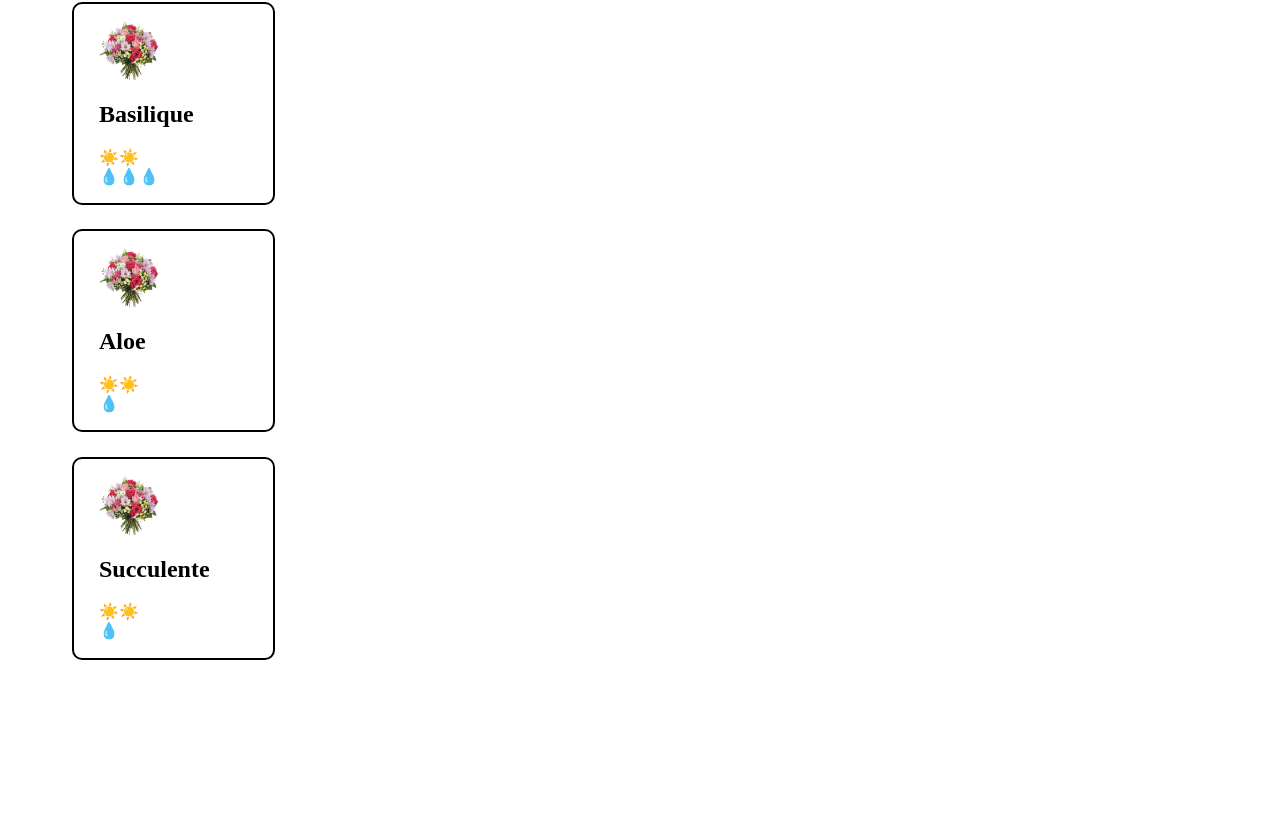
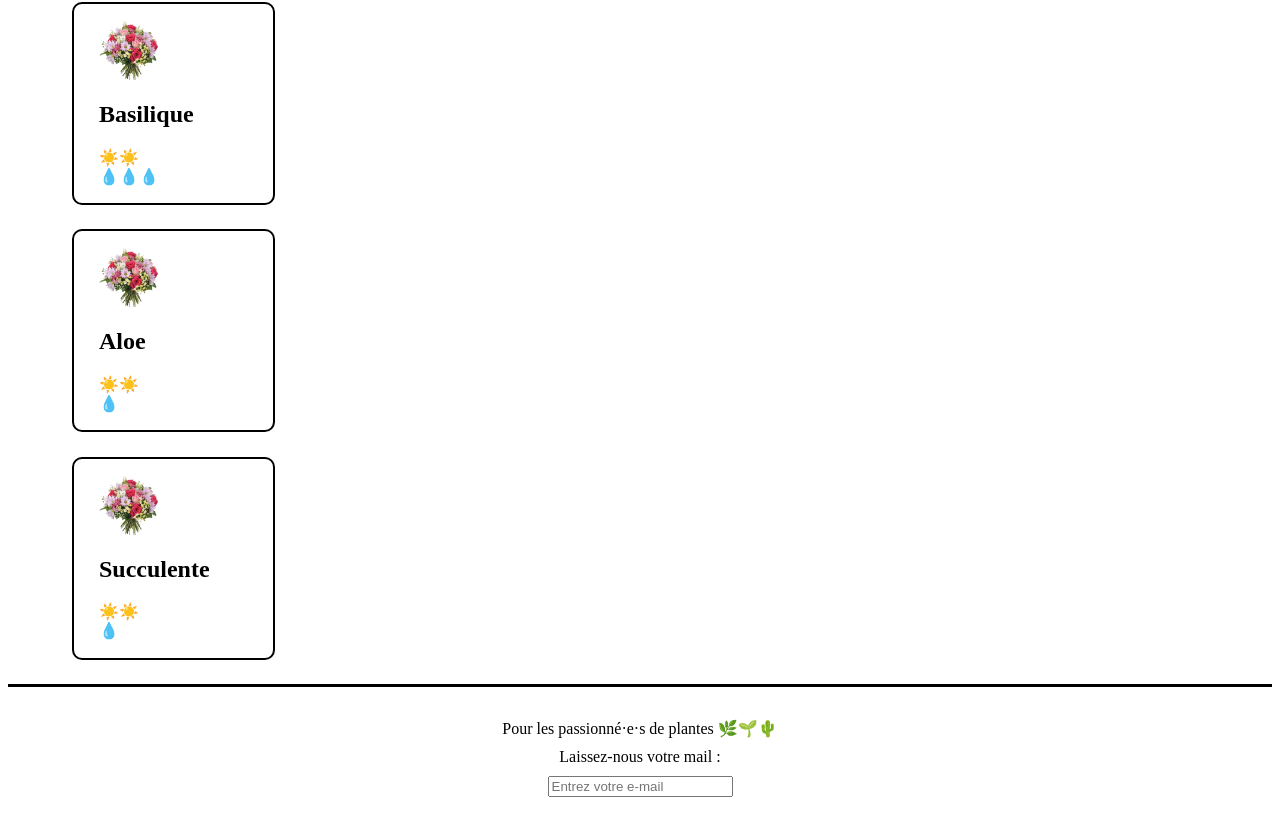
Before and after one commit to Spyros-Zaboukis/Flowershop-React-Js, a React (Create React App) app: page / in a window 1280 px wide. Shown: the part 1726-2561 px from the top of the page. Before the commit the page ends 2410 px from the top, so only its background shows below. Built offline with nearby package versions, Linux system fonts and the light colour scheme.

Commit message:
send event in plant and footer form

```diff
--- a/src/Components/App.js
+++ b/src/Components/App.js
@@ -2,6 +2,7 @@ import Banner from './Banner'
 import Cart from './Cart';
 import React from 'react';
 import ShoppingList from './ShoppingList';
+import Footer from './Footer';
 
 function App() {
 
@@ -10,6 +11,7 @@ function App() {
         <Banner/>
         <Cart/>
         <ShoppingList/>
+        <Footer/>
 
     </div>
   );
--- a/src/Components/CareScale.js
+++ b/src/Components/CareScale.js
@@ -2,8 +2,20 @@ function CareScale({scaleValue, CareType}){
     const range = [1,2,3];
     const ScaleType = CareType === 'light'?  '☀️' : '💧' ;
 
+    let matiere = CareType==='water' ? "d'eau" : 'de soleil';
+
+
     return (
-        <div>
+        <div onClick={ ()=> {
+            if(scaleValue === 1){
+                alert(`Cette plante à besoin de peu ${matiere}`);
+            }else if(scaleValue===2){
+                    alert(`Cette plante à besoin modérement ${matiere}`);
+            }else{
+                alert(`Cette plante à besoin de beaucoup ${matiere}`);
+            }}
+    }>
+
             {
             range.map((rangeElem) =>
             scaleValue >= rangeElem ? <span key={rangeElem.toString()}>{ScaleType}</span> : null
--- /dev/null
+++ b/src/Components/Footer.js
@@ -0,0 +1,33 @@
+import { useState } from 'react'
+import '../styles/Footer.css'
+
+
+function Footer() {
+	const [inputValue, setInputValue] = useState('Entrez votre e-mail')
+
+	return (
+		<footer className='lmj-footer'>
+			<div className='lmj-footer-elem'>
+				Pour les passionné·e·s de plantes 🌿🌱🌵
+			</div>
+			<div className='lmj-footer-elem'>Laissez-nous votre mail :</div>
+            <form>
+                <input placeholder={inputValue}
+
+                    onChange={(e) => setInputValue(e.target.value)}
+
+                    onBlur={(e)=>{
+                        console.log(inputValue);
+                        const ismail = inputValue.includes('@');
+                        if(!ismail){
+                            alert('votre adresse ne contient pas le signe @');
+                        }
+                     }}>
+                </input>
+
+            </form>
+		</footer>
+	)
+}
+
+export default Footer
--- a/src/Components/PlantItem.js
+++ b/src/Components/PlantItem.js
@@ -2,7 +2,6 @@ import { plantList } from "../datas/plantList"
 import '../styles/Item.css'
 import p1 from '../assets/photos/p1.jpg'
 import CareScale from './CareScale'
-
 
 
 
@@ -12,7 +11,7 @@ function PlantItem(plant){
     return (
              <li className="lmj-plant-item" key={plant.id}>
 
-            <img className="lmj-plant-item-cover" src= {p1} />
+            <img className="lmj-plant-item-cover" src= {p1} alt='photoPlant' />
 
             <h2>{plant.name}</h2>
 
--- /dev/null
+++ b/src/styles/Footer.css
@@ -0,0 +1,14 @@
+.lmj-footer {
+	color: black;
+	padding: 32px;
+	border-top: solid 3px black;
+	display: flex;
+	justify-content: flex-start;
+	flex-direction: column;
+	align-items: center;
+	font-weight: 500;
+}
+
+.lmj-footer-elem {
+	margin-bottom: 10px;
+}
```
